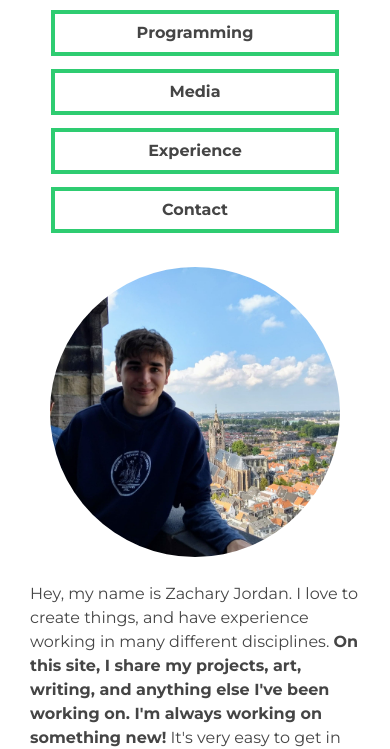
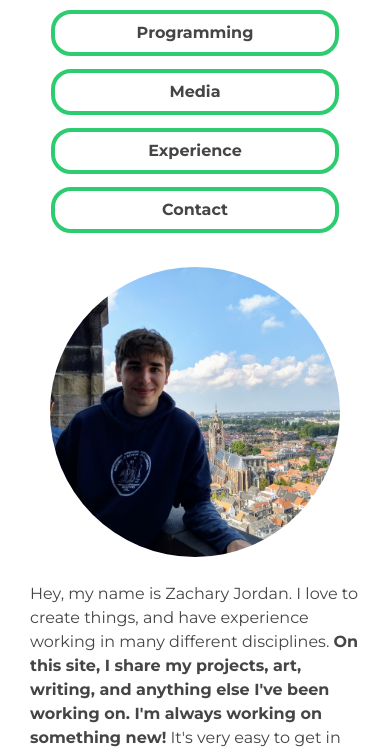
Before and after one commit to ZacharyJordan/ZacharyJordan.github.io, a website: page index.html in a window 390 px wide. Shown: the part 99-848 px from the top of the page. Drawn offline with Linux system fonts and the light colour scheme.

Commit message:
updating styles
mobile navigation buttons

```diff
--- a/style/style.css
+++ b/style/style.css
@@ -523,6 +523,7 @@ button:focus {
 .mobile-link-style
 {
     padding:7px;
+    border-radius: 20px !important;
     width:80%;
     margin-left: auto;
     margin-right: auto;
```
